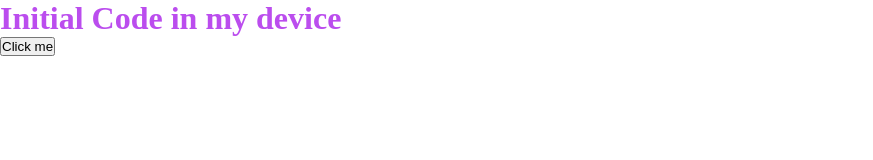
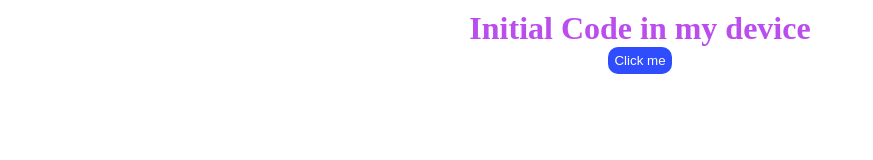
Before and after one commit to MohamedShalikM/github_training, a plain HTML site: page index.html in a window 1280 px wide. Shown: the whole page, without its empty margins (0-873 px from the left). Drawn offline with Linux system fonts and the light colour scheme.

Commit message:
device 2 changes

```diff
--- a/index.html
+++ b/index.html
@@ -7,8 +7,11 @@
     <link rel="stylesheet" href="style.css">
 </head>
 <body>
-    <h1>Initial Code in my device</h1>
+    <div><h1>Initial Code in my device</h1>
     <button id="btn">Click me</button>
+    <p id="p"></p>
+    </div>
+
     <script src="script.js"></script>
 </body>
 </html>
--- a/script.js
+++ b/script.js
@@ -1,5 +1,9 @@
 const button = document.getElementById('btn');
-
+const p = document.getElementById('p');
 button.addEventListener('click',()=>{
-    console.log('button is clicked!')
+    if (p.textContent == ''){
+        p.textContent = 'button is clicked!'
+    }else{
+        p.textContent = ''
+    }
 })
--- a/style.css
+++ b/style.css
@@ -3,7 +3,27 @@
     margin:0;
     box-sizing: border-box;
 }
-
+div{
+    padding:10px;
+    display: flex;
+    flex-direction: column;
+    /* justify-content:center; */
+    align-items:center ;
+}
 h1{
     color:rgb(187, 77, 238)
 }
+button{
+    padding:6px;
+    color:#fff;
+    width:fit-content;
+    background-color: rgb(47, 77, 252);
+    border:none;
+    border-radius:10px;
+    cursor:pointer;
+}
+p{
+    padding:10px;
+    font-family: Georgia, 'Times New Roman', Times, serif;
+    color:rgb(197, 21, 21);
+}
```
